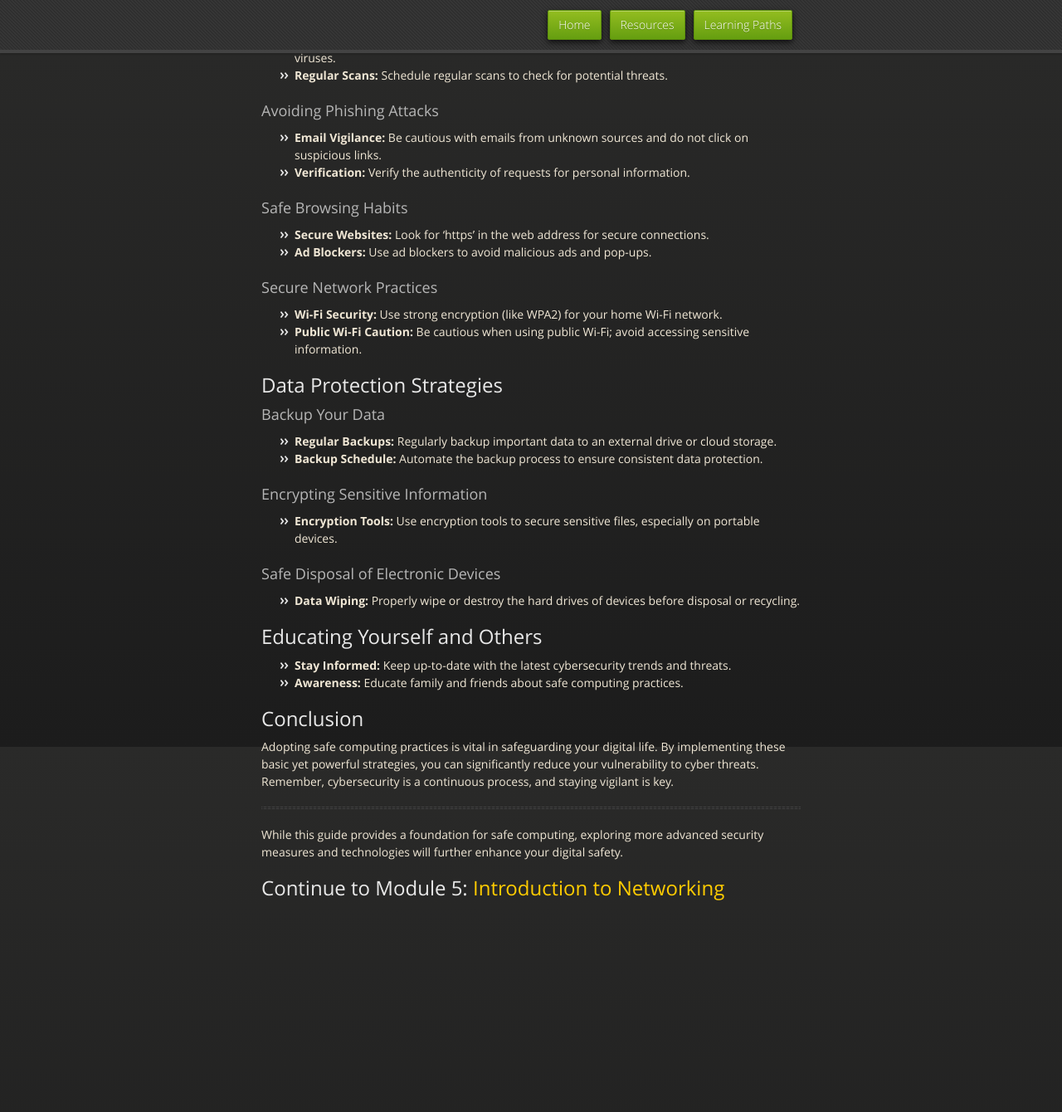
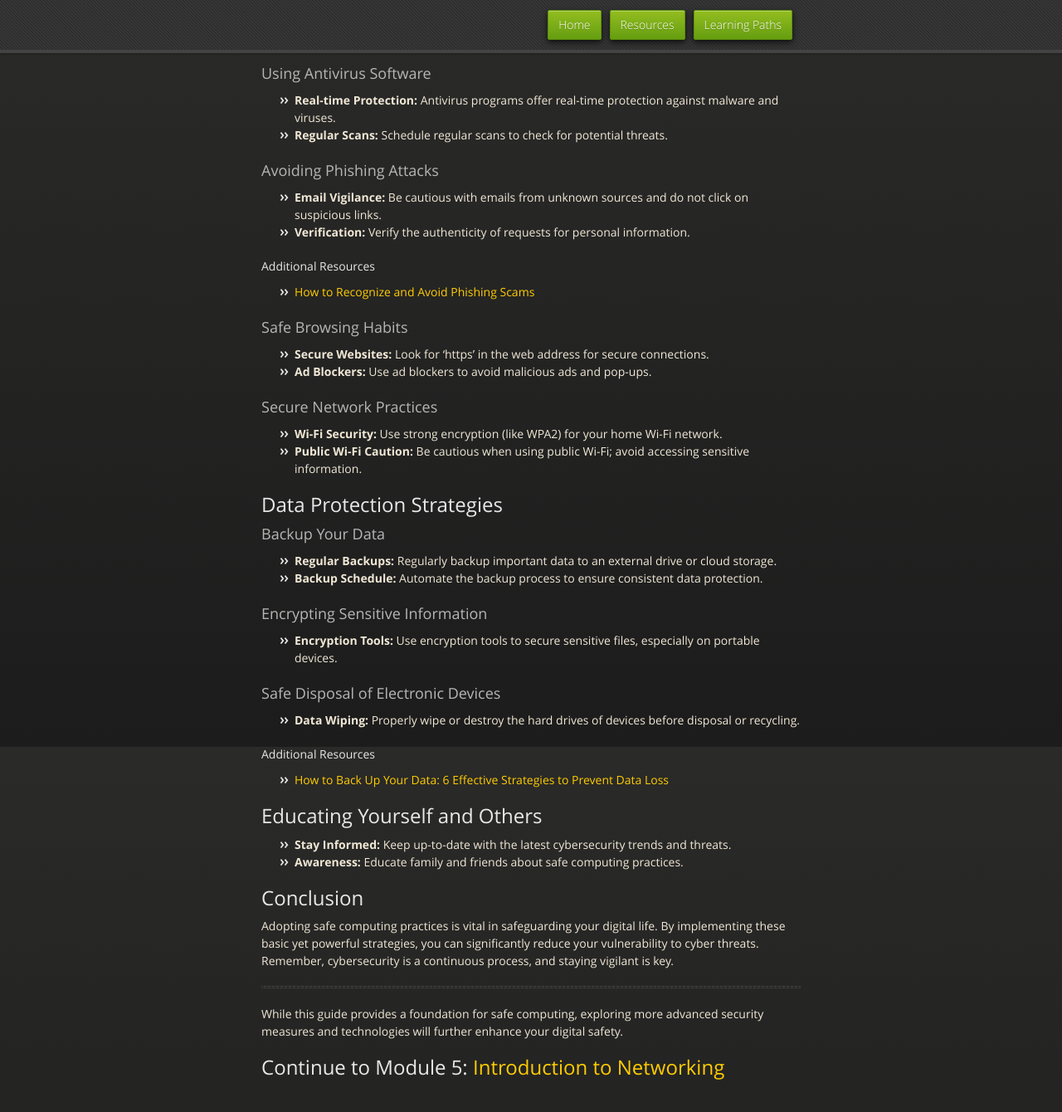
Before and after one commit to jaceflournoy/jaceflournoy.github.io, a Jekyll site: the page built from learning-paths/absolute-beginner/safe-computing-practices.md, in a window 1280 px wide and 1400 px high, scrolled down 900 px. Shown: the top 1340 px of the window at 83% size. Built offline with Jekyll 4.4.1, drawn with Linux system fonts in a browser that asks for light colours; our own code applies the rules of GitHub Pages for plain Markdown files; before the commit the page ends 2084 px from its top, so only the background shows below that; some of the changed text lies outside the part shown.

Commit message:
add resources for safe computing practices

```diff
--- a/learning-paths/absolute-beginner/safe-computing-practices.md
+++ b/learning-paths/absolute-beginner/safe-computing-practices.md
@@ -15,6 +15,9 @@ Before delving into safe practices, it's crucial to understand the common threat
 - **Uniqueness:** Avoid using the same password across different accounts.
 - **Password Managers:** Consider using password managers for securely storing and managing your passwords.
 
+#### Additional Resources
+- [Password Security Basics](https://www.lastpass.com/resources/learning/password-101)
+
 ### Regular Software Updates
 - **Patching Vulnerabilities:** Regular updates fix security loopholes in software.
 - **Automating Updates:** Enable automatic updates for your operating system and applications to ensure timely installation.
@@ -26,6 +29,9 @@ Before delving into safe practices, it's crucial to understand the common threat
 ### Avoiding Phishing Attacks
 - **Email Vigilance:** Be cautious with emails from unknown sources and do not click on suspicious links.
 - **Verification:** Verify the authenticity of requests for personal information.
+
+#### Additional Resources
+- [How to Recognize and Avoid Phishing Scams](https://consumer.ftc.gov/articles/how-recognize-and-avoid-phishing-scams)
 
 ### Safe Browsing Habits
 - **Secure Websites:** Look for 'https' in the web address for secure connections.
@@ -46,6 +52,9 @@ Before delving into safe practices, it's crucial to understand the common threat
 ### Safe Disposal of Electronic Devices
 - **Data Wiping:** Properly wipe or destroy the hard drives of devices before disposal or recycling.
 
+#### Additional Resources
+- [How to Back Up Your Data: 6 Effective Strategies to Prevent Data Loss](https://www.upguard.com/blog/how-to-back-up-your-data)
+
 ## Educating Yourself and Others
 - **Stay Informed:** Keep up-to-date with the latest cybersecurity trends and threats.
 - **Awareness:** Educate family and friends about safe computing practices.
```
